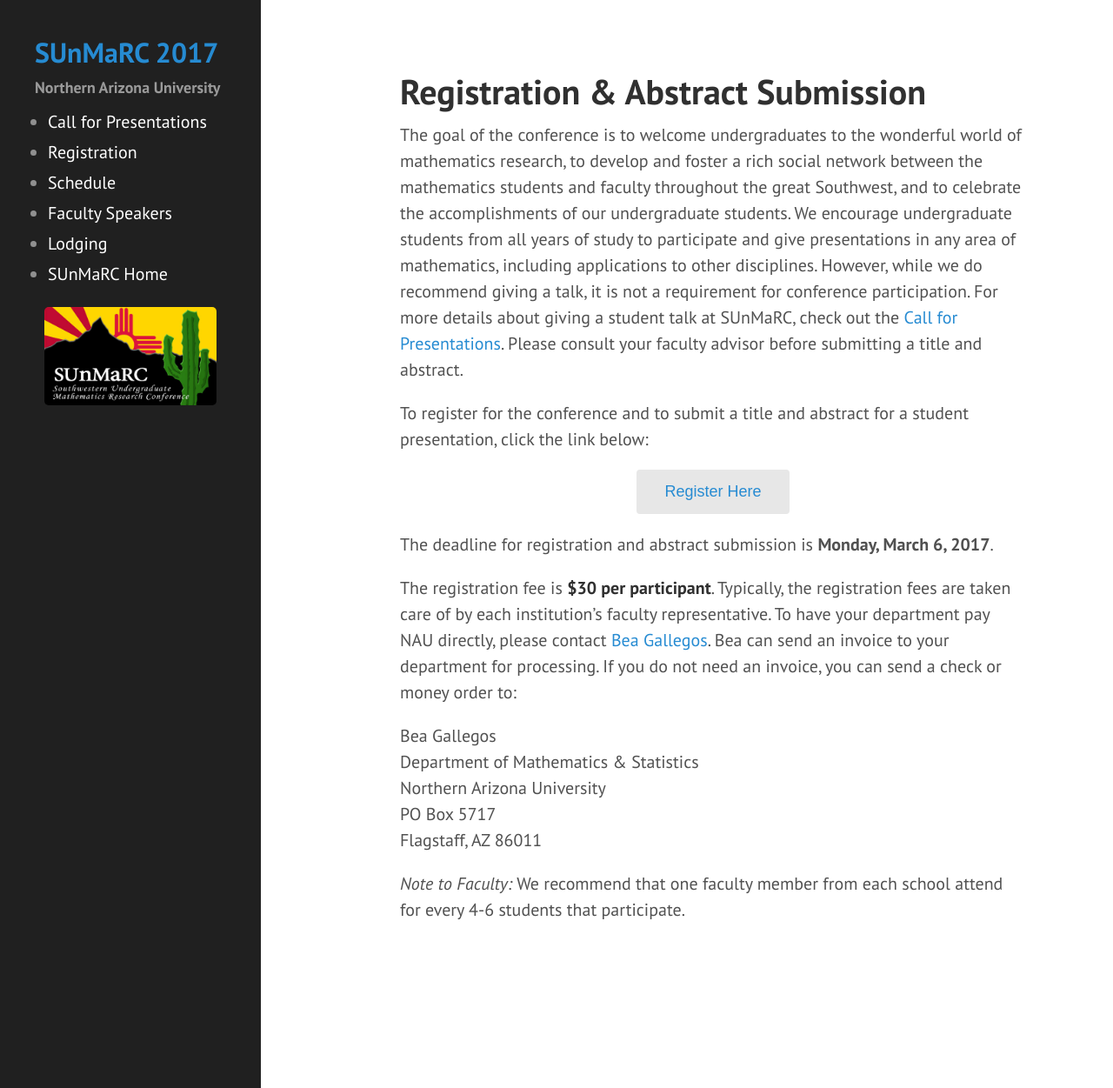
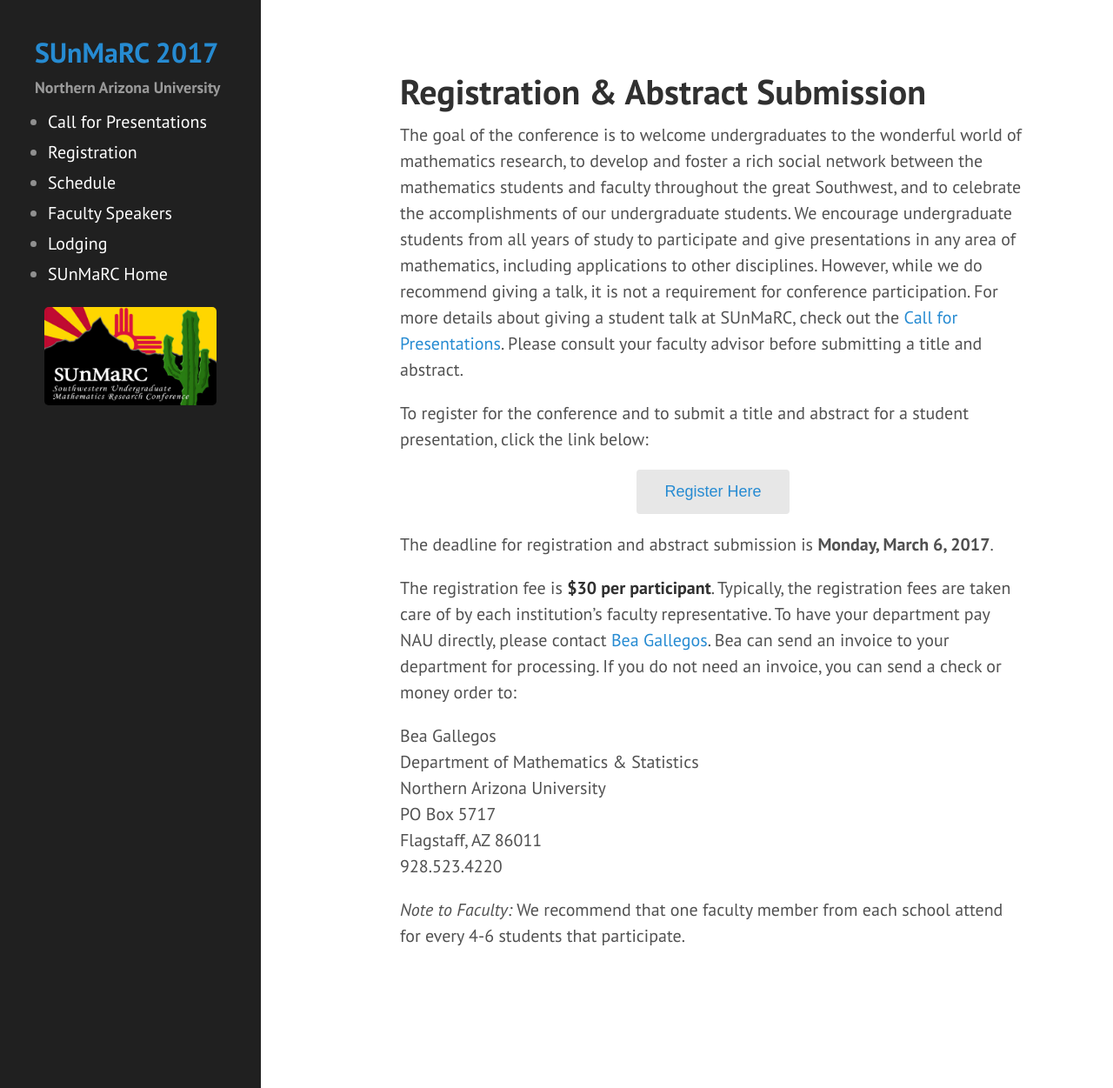
Before and after one commit to NAUMathStat/sunmarc2017, a Jekyll site: the page built from registration.md, in a window 1280 px wide and 1251 px high. Shown: the whole window at 87% size. Built offline with Jekyll 4.4.1, drawn with Linux system fonts in a browser that asks for light colours.

Commit message:
SUnMaRC updates

```diff
--- a/registration.md
+++ b/registration.md
@@ -22,7 +22,8 @@ Bea Gallegos<br />
 Department of Mathematics &amp; Statistics<br />
 Northern Arizona University<br />
 PO Box 5717<br />
-Flagstaff,  AZ  86011
+Flagstaff,  AZ  86011<br />
+928.523.4220
 </p>
 
 *Note to Faculty:* We recommend that one faculty member from each school attend for every 4-6 students that participate.
```
Also changed, not shown: lodging.md (+1 -1 lines).
